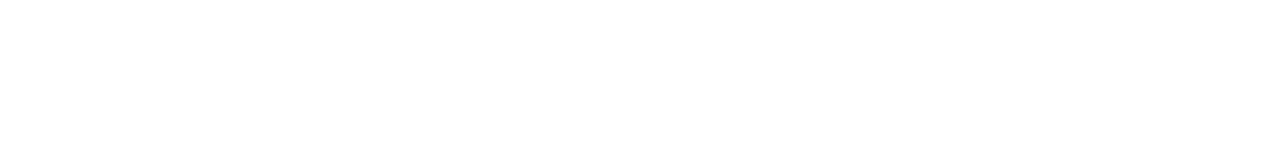
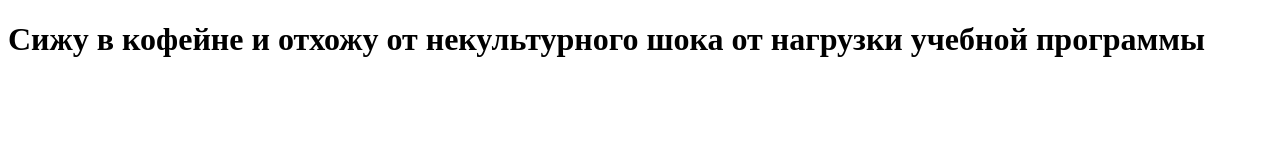
Before and after one commit to ikcorgi/first-project, a plain HTML site: page index.html in a window 1280 px wide. Drawn offline with Linux system fonts and the light colour scheme.

Commit message:
3 version of project

```diff
--- a/index.html
+++ b/index.html
@@ -4,9 +4,9 @@
   <meta charset="UTF-8">
   <meta http-equiv="X-UA-Compatible" content="IE=edge">
   <meta name="viewport" content="width=device-width, initial-scale=1.0">
-  <title>Document</title>
+  <title>Something new okay</title>
 </head>
 <body>
-
+<h1>Сижу в кофейне и отхожу от некультурного шока от нагрузки учебной программы</h1>
 </body>
 </html>
```
